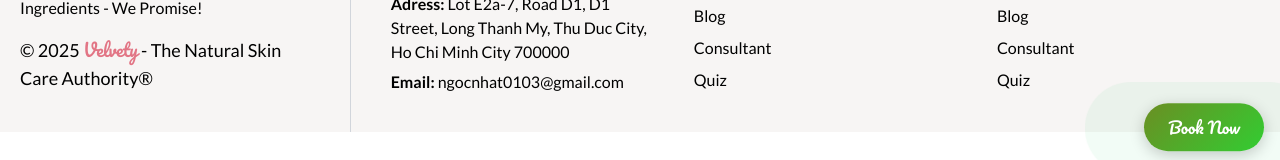
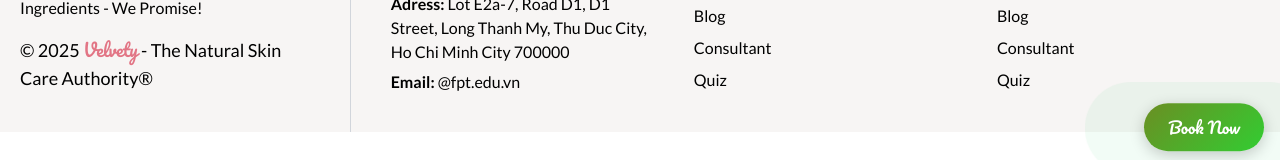
Before and after one commit to KhoatndSE180096/SWD, a React (Vite) app in the folder client/: page /blog in a window 1280 px wide. Shown: the part 628-788 px from the top of the page. Built offline with nearby package versions, Linux system fonts and the light colour scheme; no server answers.

Commit message:
update footer

```diff
--- a/client/src/components/Footer.jsx
+++ b/client/src/components/Footer.jsx
@@ -24,7 +24,7 @@ const Footer = () => {
             <h3 className="text-2xl font-normal tracking-tight pacifico-regular text-[#E27585] mb-4">You need support</h3>
             <p className="text-2xl mt-2.5 mb-5"><strong>0823263509</strong></p>
             <p><strong>Adress:</strong> Lot E2a-7, Road D1, D1 Street, Long Thanh My, Thu Duc City, Ho Chi Minh City 700000</p>
-            <p className="mt-1.5"><strong>Email:</strong> ngocnhat0103@gmail.com</p>
+            <p className="mt-1.5"><strong>Email:</strong> @fpt.edu.vn</p>
           </div>
 
           {/* Cột Extras */}
```
